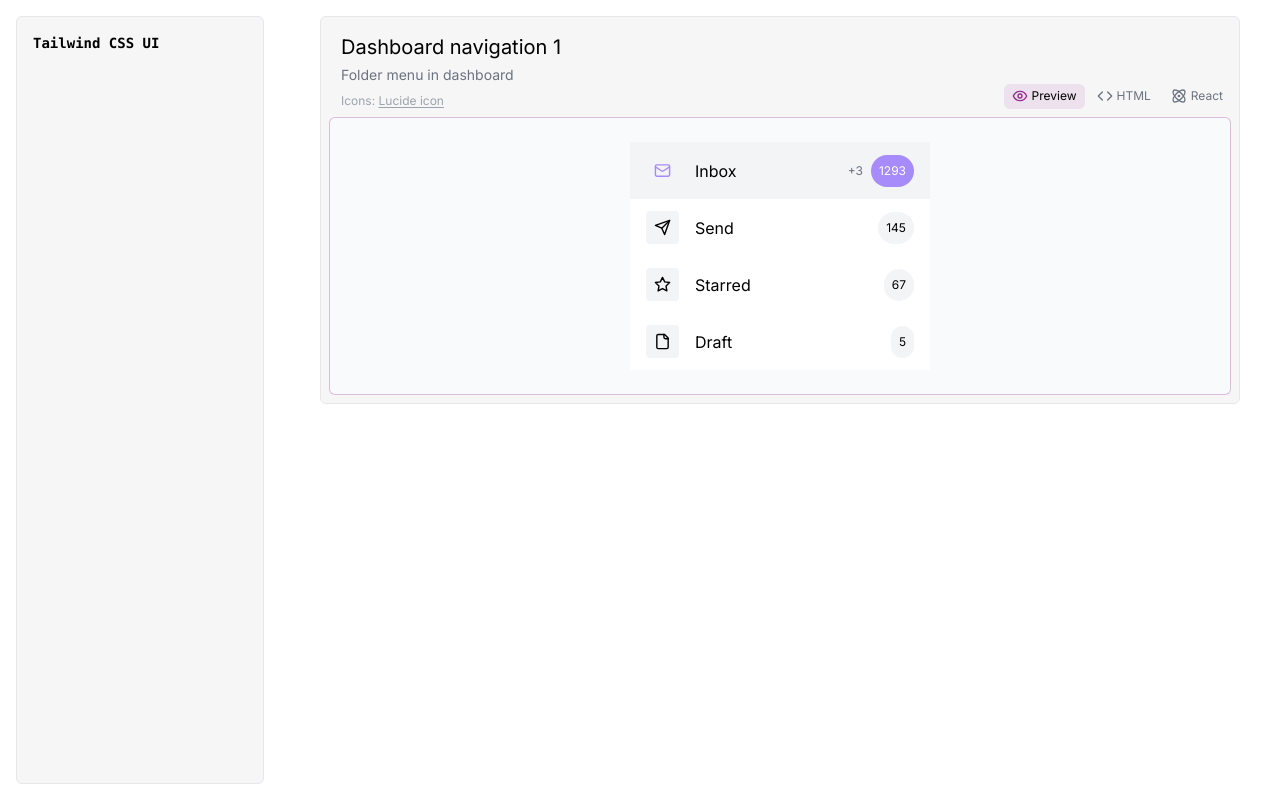
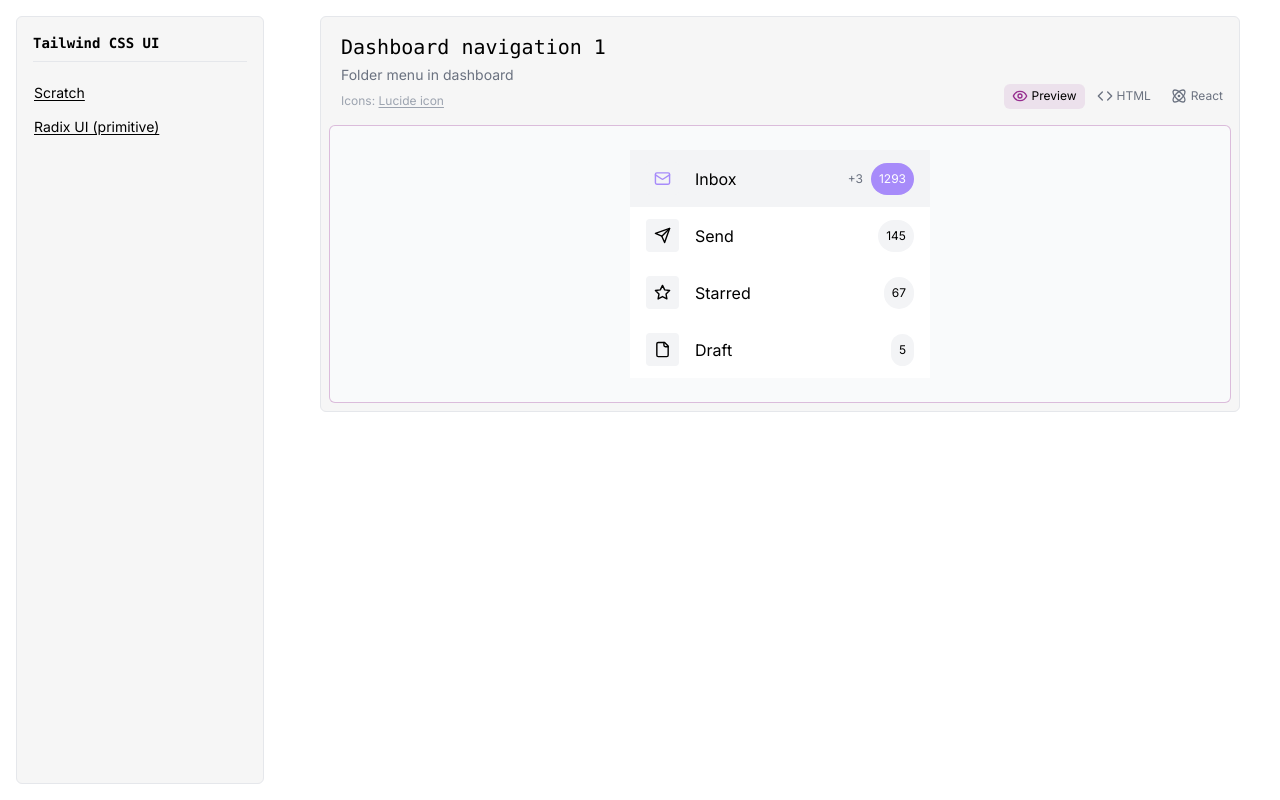
Before and after one commit to nurulid/ui-component-collections, a Next.js app: page / in a window 1280 px wide. Built offline with nearby package versions, Linux system fonts and the light colour scheme.

Commit message:
improve sidebar and tab panel

```diff
--- a/src/components/share/Sidebar.tsx
+++ b/src/components/share/Sidebar.tsx
@@ -1,10 +1,19 @@
+import Link from 'next/link';
 import React from 'react';
 
 export const Sidebar = () => {
   return (
     <section className="max-w-[280px] w-full p-4 sticky top-0 h-screen">
       <div className="rounded-md bg-griey h-full p-4 border">
-        <h2 className="mb-6 font-mono font-semibold">Tailwind CSS UI</h2>
+        <h2 className="mb-4 font-mono font-semibold border-b pb-2">Tailwind CSS UI</h2>
+        <ul className='space-y-1'>
+          <li>
+            <Link href="#" className='block py-1 pr-2 rounded transition-all border border-transparent hover:bg-white hover:border hover:border-gray-300 hover:pl-2'>Scratch</Link>
+          </li>
+          <li>
+            <Link href="#" className='block py-1 pr-2 rounded transition-all border border-transparent hover:bg-white hover:border hover:border-gray-300 hover:pl-2'>Radix UI (primitive)</Link>
+          </li>
+        </ul>
       </div>
     </section>
   );
--- a/src/components/ui/TabPanel.tsx
+++ b/src/components/ui/TabPanel.tsx
@@ -36,10 +36,10 @@ export const TabPanel: React.FC<Props> = (props) => {
   const { title, desc, ui, codeHTML, codeReact, note, bgContainer } = props;
   return (
     <Tabs.Root defaultValue="tab1" className="bg-griey p-2 rounded-md border">
-      <div className="mb-2 pl-3 pt-2">
+      <div className="pb-4 pl-3 pt-2">
         <div className="flex justify-between items-end">
           <div>
-            <h2 className="text-xl font-[400] mb-1">{title}</h2>
+            <h2 className="text-xl font-[400] mb-1 font-mono">{title}</h2>
             <p className="text-gray-500 mb-2">{desc}</p>
             <div className="text-gray-400 text-xs">{note}</div>
           </div>
```
